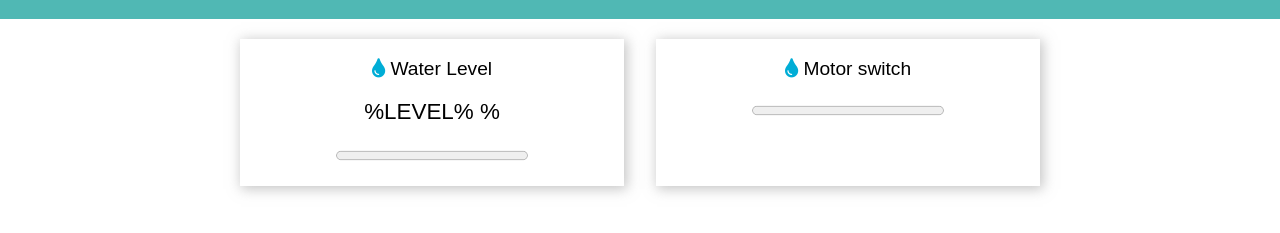
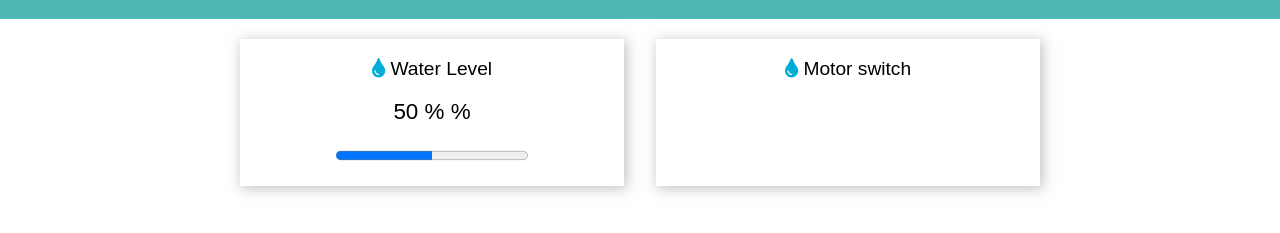
Before and after one commit to sanjairocky/sanjairocky.github.io, a plain HTML site: page home/index.html in a window 1280 px wide. Shown: the part 61-294 px from the top of the page. Drawn offline with Linux system fonts and the light colour scheme; no server answers.

Commit message:
Update index.html

```diff
--- a/home/index.html
+++ b/home/index.html
@@ -23,13 +23,12 @@
     <div class="cards">
       <div class="card">
         <p><i class="fas fa-tint" style="color:#00add6;"></i> Water Level</p>
-        <p><span class="reading"><span id="level">%LEVEL%</span> &percnt;</span></p>
-        <p><progress id="file" value="%LEVEL%" max="100"> %LEVEL% % </progress></p>
+        <p><span class="reading"><span id="level">50 %</span> &percnt;</span></p>
+        <p><progress id="levelProgress" value="50" max="100"> 50 </progress></p>
       </div>
 
       <div class="card">
         <p><i class="fas fa-tint" style="color:#00add6;"></i> Motor switch</p>
-        <p><progress id="file" value="%LEVEL%" max="100"> %LEVEL% % </progress></p>
       </div>
     </div>
   </div>
@@ -53,6 +52,8 @@ if (!!window.EventSource) {
  source.addEventListener('level', function(e) {
   console.log("temperature", e.data);
   document.getElementById("level").innerHTML = e.data;
+     document.getElementById("levelProgress").value = e.data;
+
  }, false);
 }
 </script>
```
